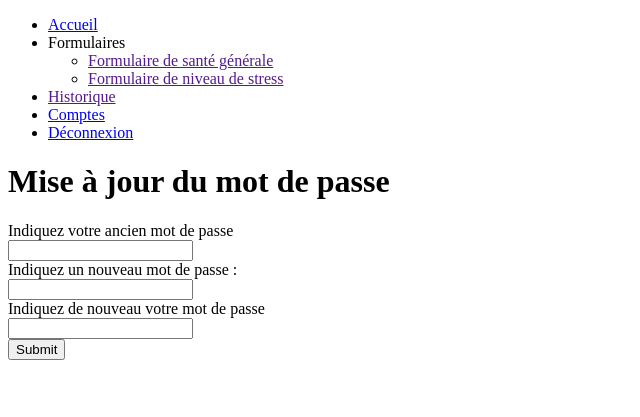
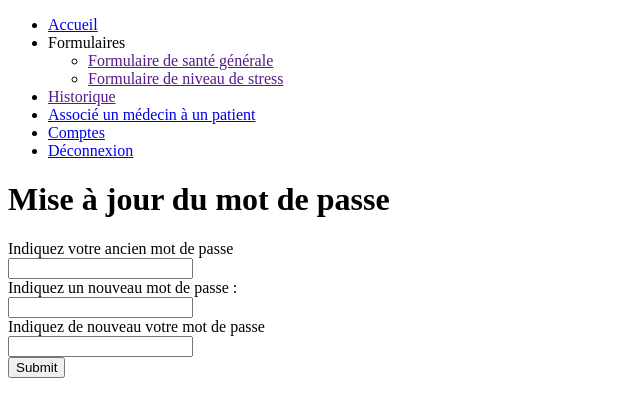
Before and after one commit to Patrick-Wampe/django-simplon, a Django app: template doctolibbydjango/application/templates/comptes.html in a window 1280 px wide. Shown: the top 417 px of the page, without its empty margins (0-640 px from the left). Run offline with Django 4.2, Linux system fonts and the light colour scheme; the template is opened without the code that fills it, so the values that code supplies are empty.

Commit message:
Update menu.html

```diff
--- a/doctolibbydjango/application/templates/menu.html
+++ b/doctolibbydjango/application/templates/menu.html
@@ -14,6 +14,7 @@
         {% if user.role == "medecin" %}
             <li><a href="{% url 'edaia' %}">EDA et IA</a></li>
         {% endif %}
+        <li><a href="{% url 'associationMedecinPatient' %}">Associé un médecin à un patient</a></li>
         <li><a href="{% url 'comptes' %}">Comptes</a></li>
         <li><a href="{% url 'deconnexion' %}">Déconnexion</a></li>
     </ul>
```
